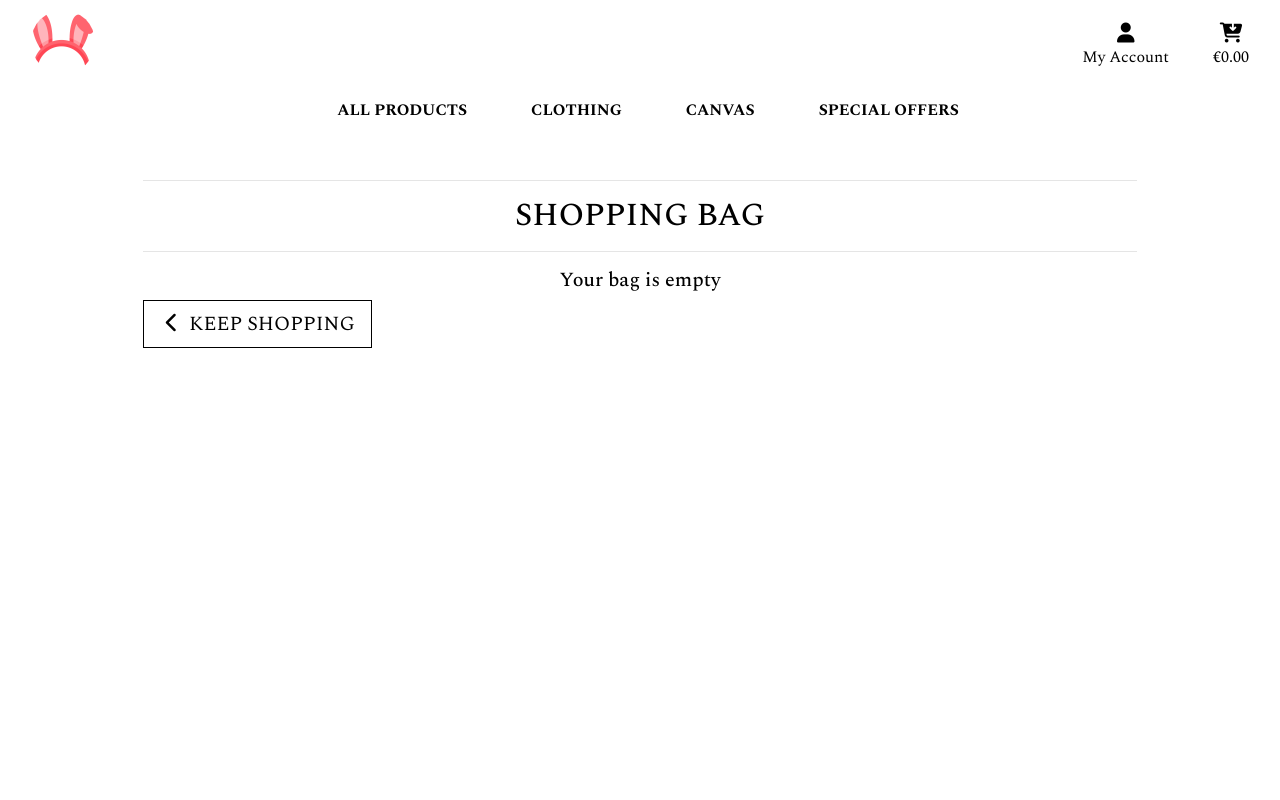
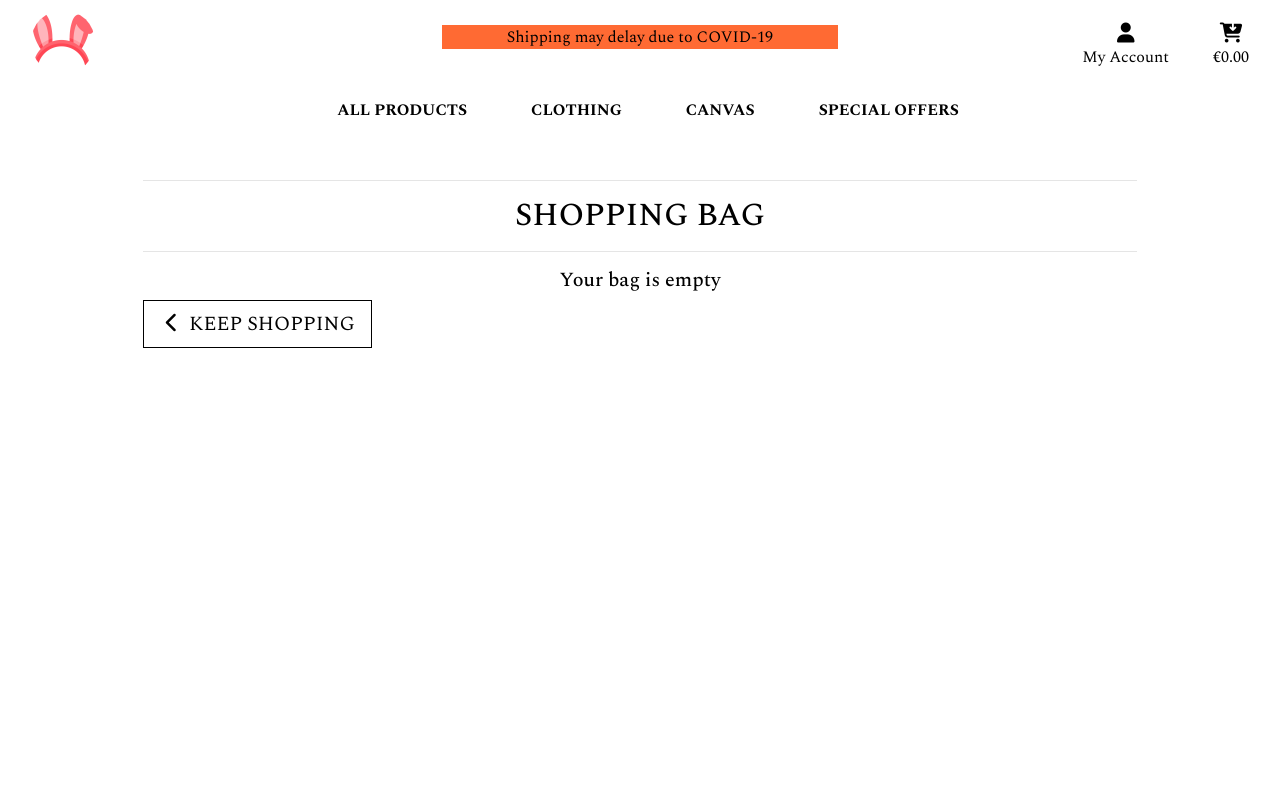
Before and after one commit to emalfiza/zootropolis-stars, a Django app: page /bag/ in a window 1280 px wide. Run offline with Django 3.2, Linux system fonts and the light colour scheme; some libraries are stand-ins or nearby versions.

Commit message:
Add shipping notice

```diff
--- a/static/css/main.css
+++ b/static/css/main.css
@@ -15,6 +15,10 @@ body {
     border-radius: 50%;
     overflow: hidden;
     margin-top: -6px;
+}
+
+.notice {
+    background-color: rgba(255,69,0,0.8);
 }
 
 /* from https://bulma.io/documentation/elements/icon/  this will ensure whenever font
--- a/templates/base.html
+++ b/templates/base.html
@@ -39,14 +39,17 @@
 
     <header class="container-fluid fixed-top">
         <div id="topnav" class="row bg-white pt-lg-2 d-none d-lg-flex">
-            <div class="col-12 col-lg-6 my-auto py-1 py-lg-0 text-lg-left">
+            <div class="col-12 col-lg-4 my-auto py-1 py-lg-0 text-lg-left">
                 <a href="{% url 'home' %}" class="nav-link main-logo-link">
                     <div class="logo-image">
-                        <img src="media/party.png" class="img-fluid">
+                        <img src="/media/party.png" class="img-fluid">
                     </div>
                 </a>
             </div>
-            <div class="col-12 col-lg-6 my-auto py-1 py-lg-0">
+            <div class="col-12 col-lg-4 my-auto">
+                <p class="notice text-center">Shipping may delay due to COVID-19</p>
+            </div>
+            <div class="col-12 col-lg-4 my-auto py-1 py-lg-0">
                 <ul class="list-inline list-unstyled text-center text-lg-right my-0">
                     <li class="list-inline-item dropdown">
                         <a class="text-black nav-link" href="#" id="user-options" data-toggle="dropdown" aria-haspopup="true" aria-expanded="false">
@@ -93,11 +96,11 @@
         </div>
     </header>
     {% if messages %}
-	{% for message in messages %}
-	<div class="text-center alert alert-messages">
-		{{ message }}
-	</div>
-	{% endfor %}
+	    {% for message in messages %}
+	    <div class="text-center alert alert-messages">
+		    {{ message }}
+	    </div>
+	    {% endfor %}
 	{% endif %}
 
 
```
